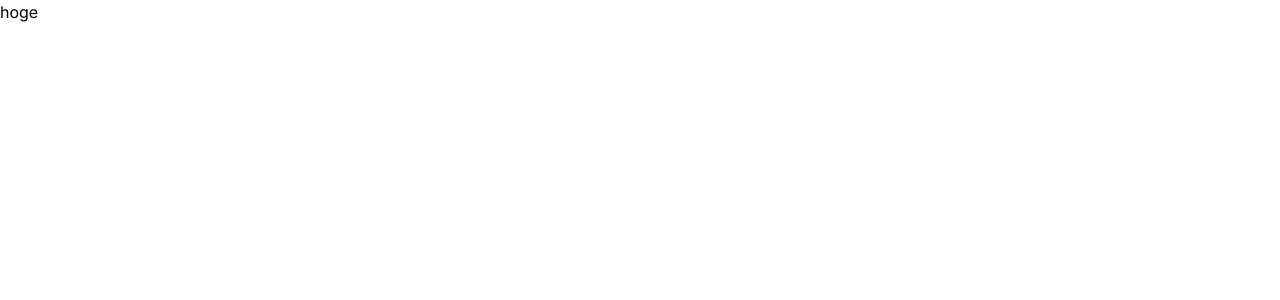
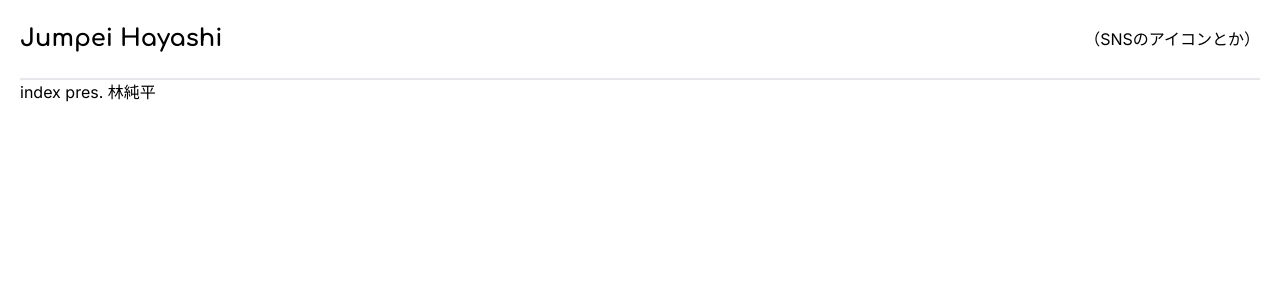
Before and after one commit to pay-hayashi/pay-hayashi.github.io, a Next.js app: page / in a window 1280 px wide. Shown: the top 300 px of the page. Built offline with nearby package versions, Linux system fonts and the light colour scheme.

Commit message:
add: ヘッダーの大枠作成

```diff
--- /dev/null
+++ b/src/app/_index/IndexPres.tsx
@@ -0,0 +1,8 @@
+export const IndexPres = () => {
+  return (
+    <>
+      index pres.
+      林純平
+    </>
+  )
+}
--- /dev/null
+++ b/src/app/_layout/Body.tsx
@@ -0,0 +1,15 @@
+import {ReactNode} from 'react'
+
+type BodyLayoutProps = {
+  children: ReactNode
+}
+
+export const Body = ({children}: BodyLayoutProps) => {
+  return (
+    <>
+      <div className="max-w-7xl px-5 mx-auto">
+        {children}
+      </div>
+    </>
+  )
+}
--- /dev/null
+++ b/src/app/_layout/Header.tsx
@@ -0,0 +1,20 @@
+import {Comfortaa} from 'next/font/google'
+import {twMerge} from 'tailwind-merge'
+
+const comfortaa = Comfortaa({
+  weight: '700',
+  subsets: ['latin']
+})
+
+export const Header = () => {
+  return (
+    <header className="h-20 border-b-2 flex items-center justify-between">
+      <div className={twMerge(comfortaa.className, 'text-2xl')}>
+        Jumpei Hayashi
+      </div>
+      <div>
+        （SNSのアイコンとか）
+      </div>
+    </header>
+  )
+}
--- a/src/app/layout.tsx
+++ b/src/app/layout.tsx
@@ -1,6 +1,11 @@
 import './globals.css'
-import type { Metadata } from 'next'
-import { Inter } from 'next/font/google'
+import {Inter} from 'next/font/google'
+import {ReactNode} from 'react'
+
+import type {Metadata} from 'next'
+
+import {Body} from '@/app/_layout/Body'
+import {Header} from '@/app/_layout/Header'
 
 const inter = Inter({ subsets: ['latin'] })
 
@@ -15,11 +20,16 @@ export const metadata: Metadata = {
 export default function RootLayout({
   children,
 }: {
-  children: React.ReactNode
+  children: ReactNode
 }) {
   return (
     <html lang="ja">
-      <body className={inter.className}>{children}</body>
+      <body className={inter.className}>
+        <Body>
+          <Header/>
+          {children}
+        </Body>
+      </body>
     </html>
   )
 }
--- a/src/app/page.tsx
+++ b/src/app/page.tsx
@@ -1,7 +1,5 @@
+import {IndexPres} from '@/app/_index/IndexPres'
+
 export default function Home() {
-  return (
-    <main>
-      hoge
-    </main>
-  )
+  return <IndexPres/>
 }
```
